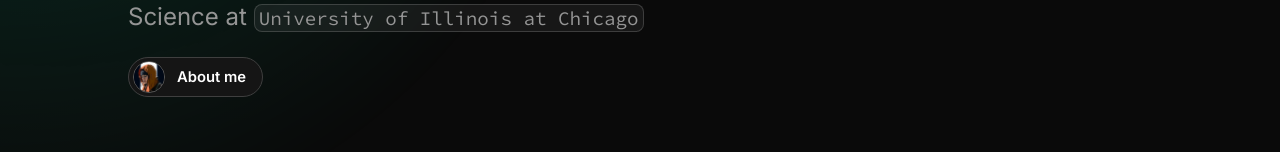
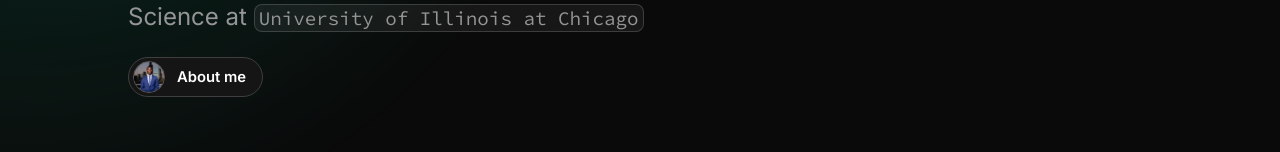
Before and after one commit to SelomTetedje/magic-portfolio-for-next-js, a Next.js app: page / in a window 1280 px wide. Shown: the part 345-497 px from the top of the page. Built offline with nearby package versions, Linux system fonts and the light colour scheme.

Commit message:
Added my own image

```diff
--- a/src/app/resources/content.js
+++ b/src/app/resources/content.js
@@ -7,7 +7,7 @@ const person = {
     return `${this.firstName} ${this.lastName}`;
   },
   role: "Student",
-  avatar: "/images/avatar.jpg",
+  avatar: "/images/selom.jpeg",
   location: "America/Chicago", // Expecting the IANA time zone identifier, e.g., 'Europe/Vienna'
   languages: ["English"], // optional: Leave the array empty if you don't want to display languages
 };
@@ -80,9 +80,7 @@ const about = {
     title: "Introduction",
     description: (
       <>
-        Selene is a Jakarta-based design engineer with a passion for transforming complex challenges
-        into simple, elegant design solutions. Her work spans digital interfaces, interactive
-        experiences, and the convergence of design and technology.
+
       </>
     ),
   },
```
Also changed, not shown: public/images/selom.jpeg (added).
